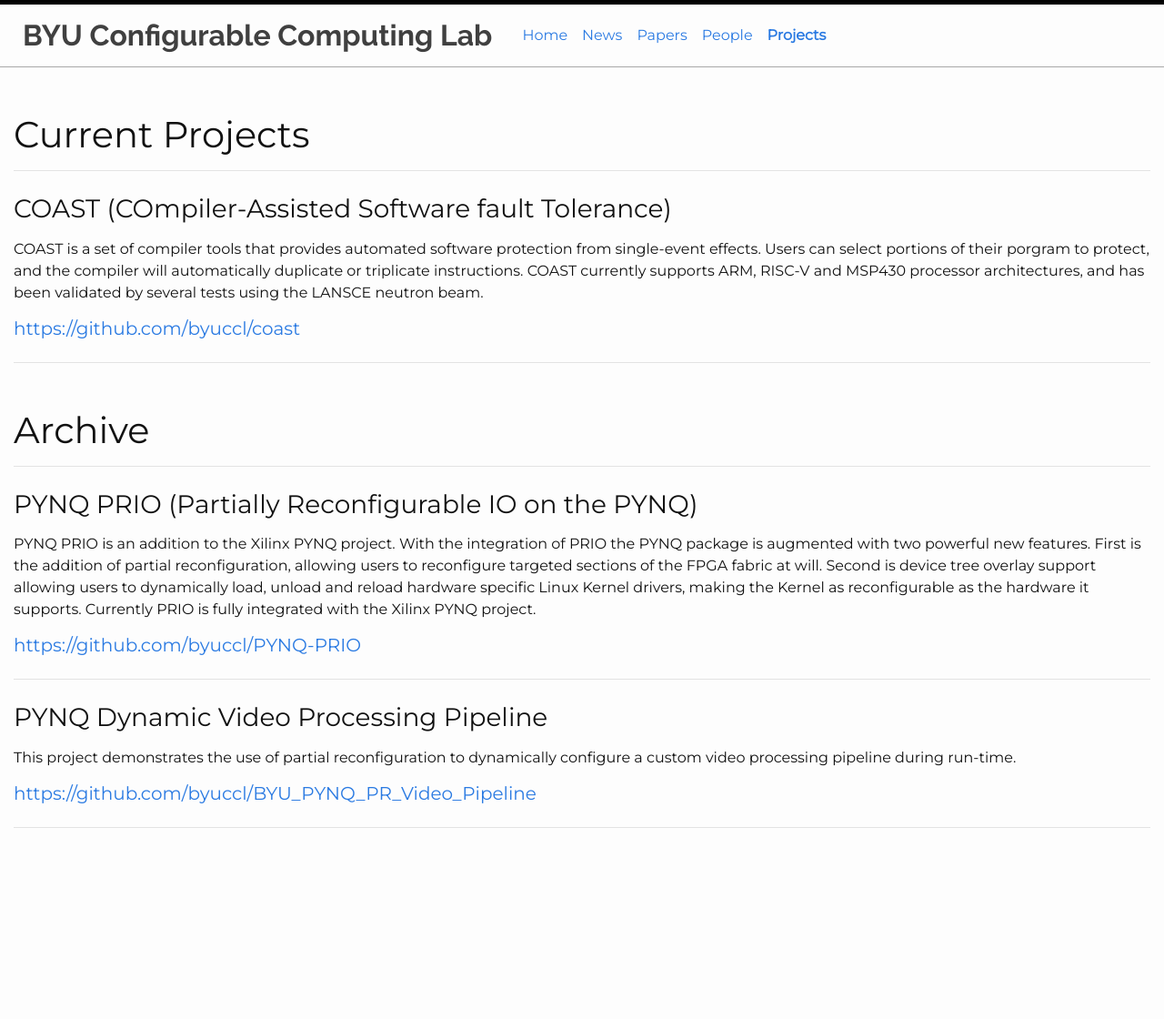
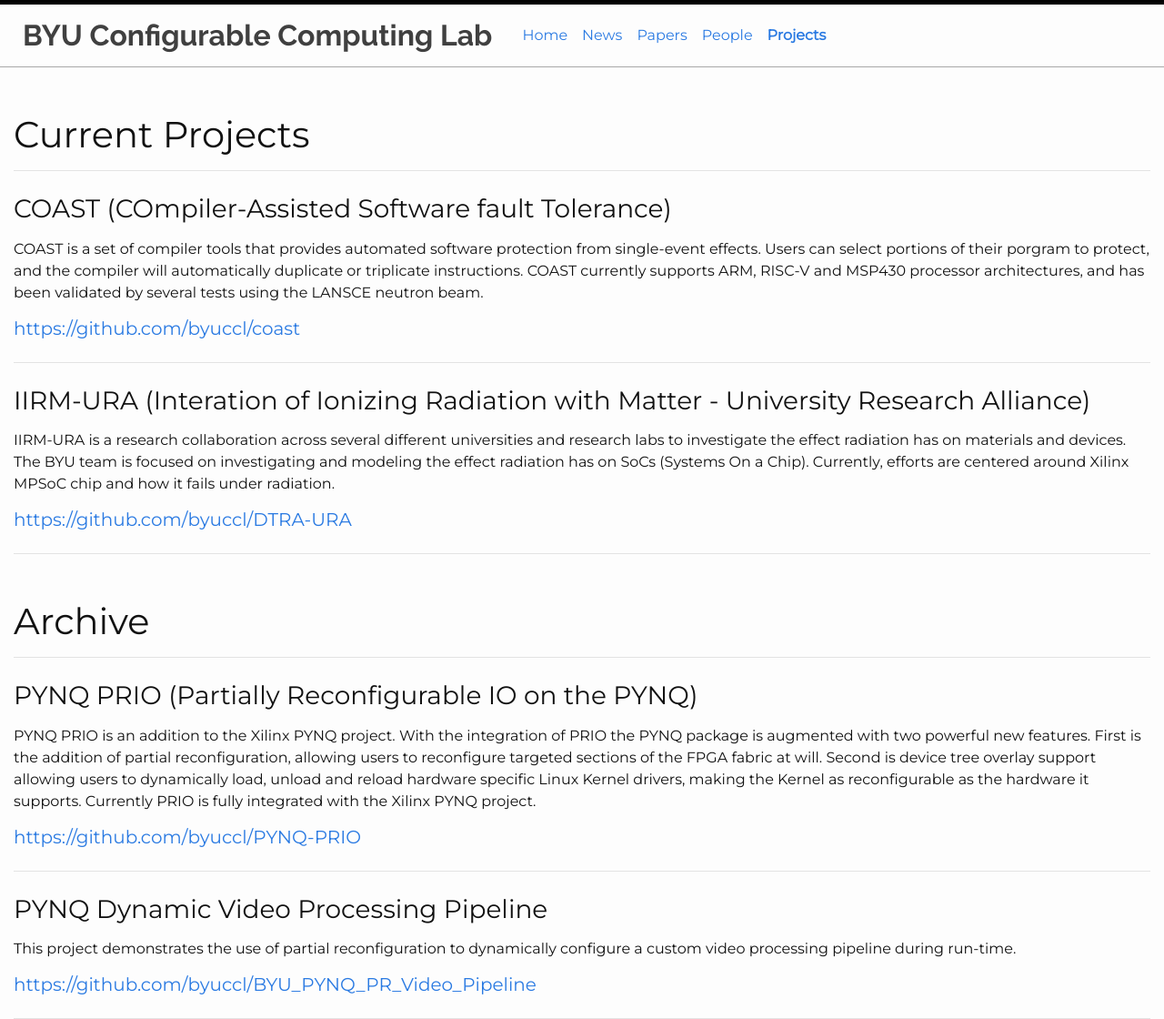
Before and after one commit to byuccl/byuccl.github.io, a Jekyll site: the page built from pages/projects.html, in a window 1280 px wide. Shown: the whole page at 91% size. Built offline with Jekyll 4.4.1, drawn with Linux system fonts in a browser that asks for light colours; nearby versions of some CDN libraries; before the commit the page ends 910 px from its top, so only the background shows below that.

Commit message:
added a section for the IIRM-URA (DTRA) project

```diff
--- a/_data/projects.yaml
+++ b/_data/projects.yaml
@@ -7,6 +7,11 @@
     COAST is a set of compiler tools that provides automated software protection from single-event effects.  Users can select portions of their porgram to protect, and the compiler will automatically duplicate or triplicate instructions.  COAST currently supports ARM, RISC-V and MSP430 processor architectures, and has been validated by several tests using the LANSCE neutron beam.
   url: https://github.com/byuccl/coast
 
+
+- name: IIRM-URA (Interation of Ionizing Radiation with Matter - University Research Alliance)
+  description: >
+    IIRM-URA is a research collaboration across several different universities and research labs to investigate the effect radiation has on materials and devices. The BYU team is focused on investigating and modeling the effect radiation has on SoCs (Systems On a Chip). Currently, efforts are centered around Xilinx MPSoC chip and how it fails under radiation.
+  url: https://github.com/byuccl/DTRA-URA
 
 # - name: Shorty
 #   description: >
```
